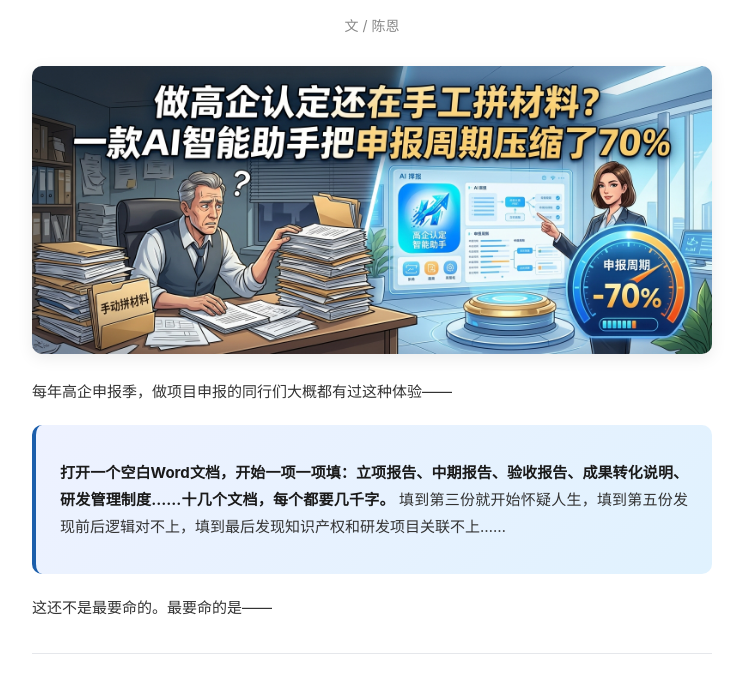
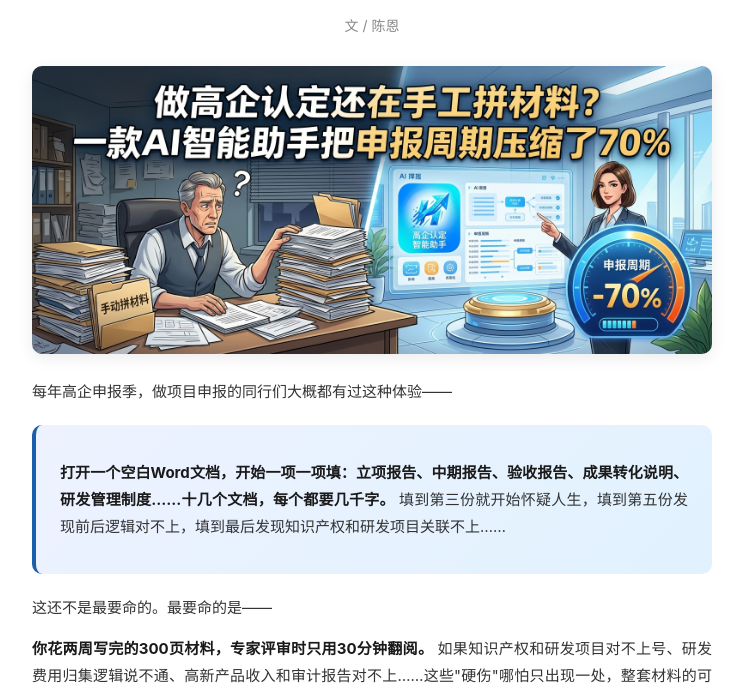
Before and after one commit to chenen1225/chenen-home, a website: page gaoqi-ai-assistant.html in a window 1280 px wide. Shown: the part 109-792 px from the top of the page, without its empty margins (268-1011 px from the left). Drawn offline with Linux system fonts and the light colour scheme.

Commit message:
@ 补全文章内容："最要命的是"段落补充完整

```diff
--- a/gaoqi-ai-assistant.html
+++ b/gaoqi-ai-assistant.html
@@ -170,6 +170,8 @@
 </div>
 
 <p>这还不是最要命的。最要命的是——</p>
+
+<p><strong>你花两周写完的300页材料，专家评审时只用30分钟翻阅。</strong> 如果知识产权和研发项目对不上号、研发费用归集逻辑说不通、高新产品收入和审计报告对不上……这些"硬伤"哪怕只出现一处，整套材料的可信度就会大打折扣。而这些问题，往往要到提交前最后一刻才被发现——改，来不及；不改，过不了。</p>
 
 <hr>
 
```
